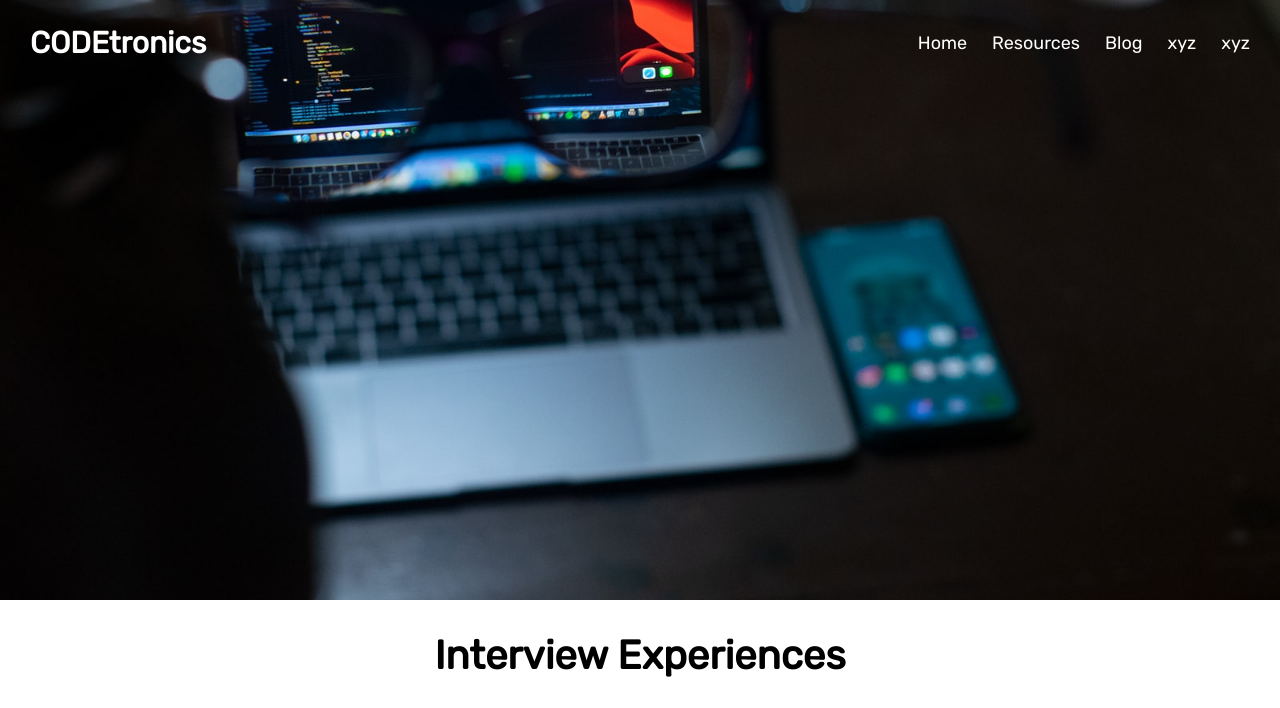
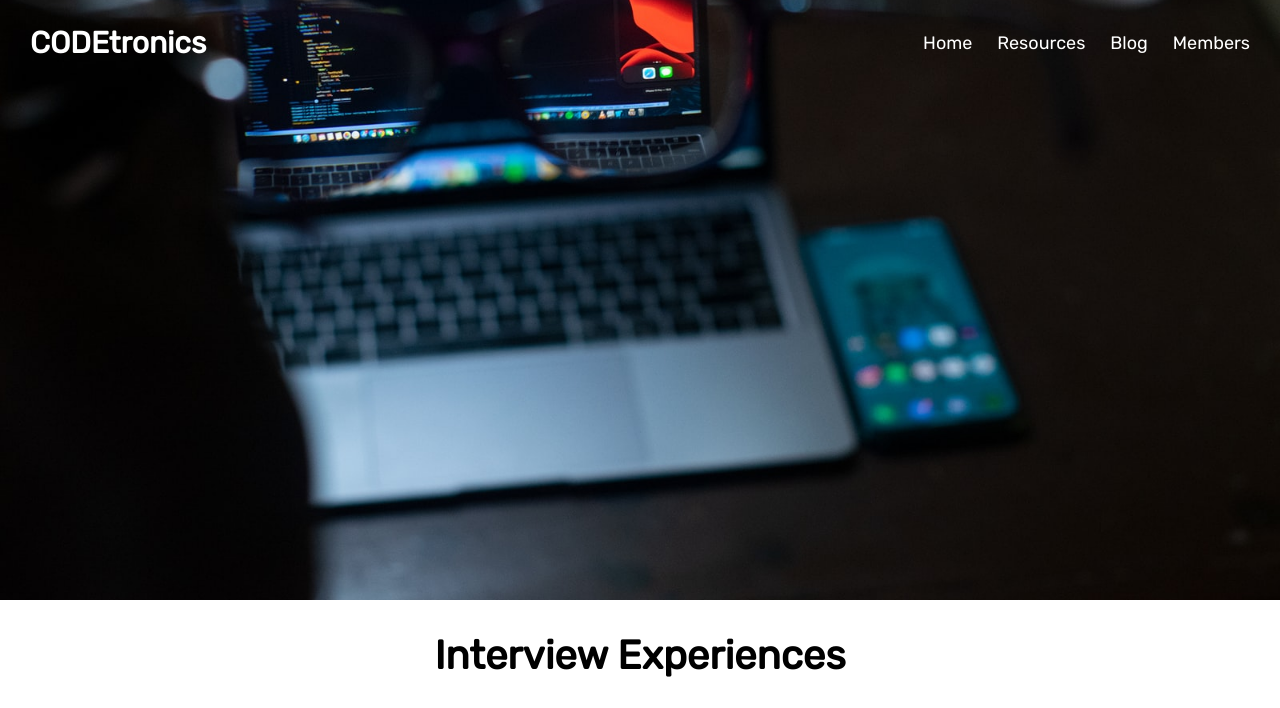
Before and after one commit to coolujjwal/CP, a plain HTML site: page blog.html in a window 1280 px wide. Shown: the top 708 px of the page. Drawn offline with nearby package versions, Linux system fonts and the light colour scheme.

Commit message:
Update blog.html

```diff
--- a/blog.html
+++ b/blog.html
@@ -22,8 +22,8 @@
                 <li><a href="index.html">Home</a></li>
                 <li><a href="resources.html">Resources</a></li>
                 <li><a href="blog.html">Blog</a></li>
-                <li><a href="#">xyz</a></li>
-                <li><a href="#">xyz</a></li>
+                <li><a href="#">Members</a></li>
+<!--                 <li><a href="#">xyz</a></li> -->
             </ul>
             <div class="icon menu-btn">
                 <i class="fas fa-bars"></i>
```
